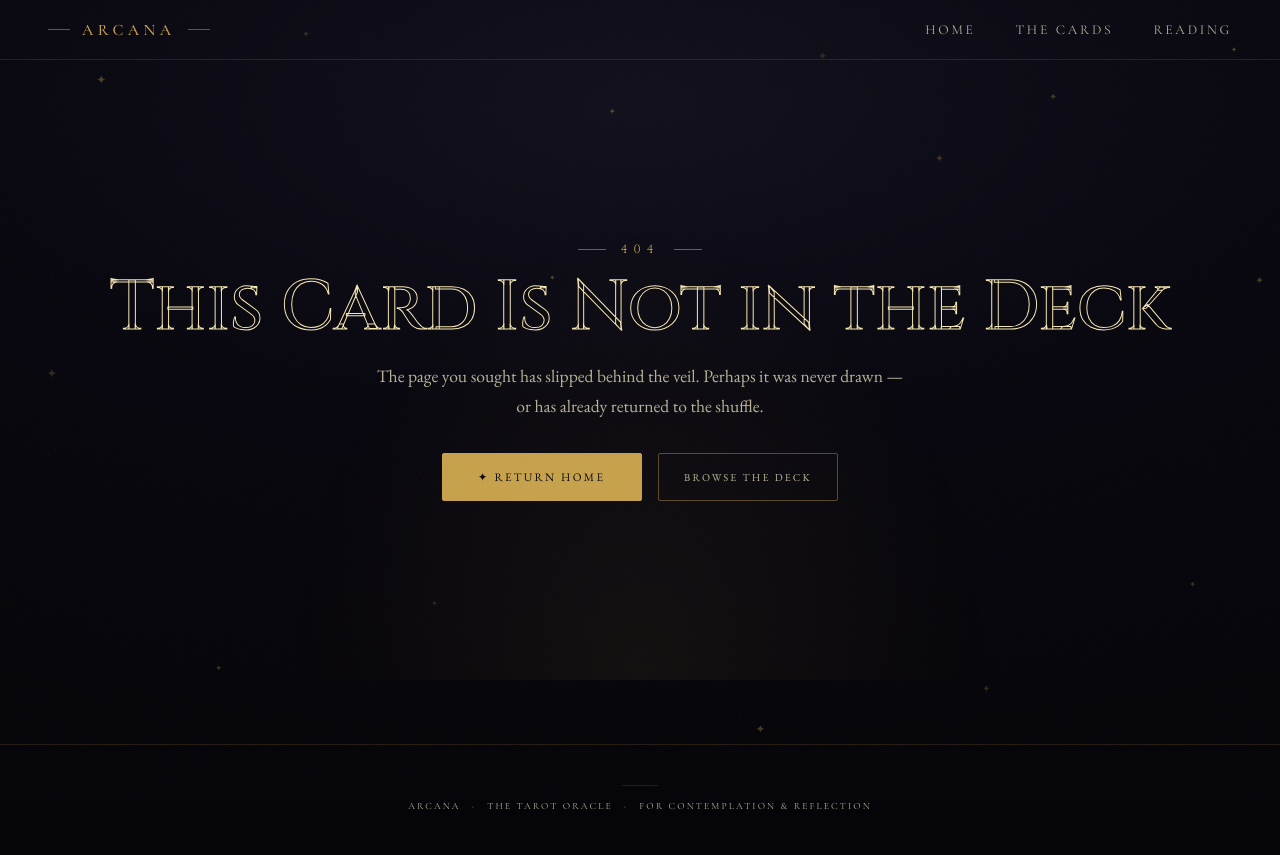
After one commit to dilyana-git/Tarot-app, a Flask app: template templates/404.html in a window 1280 px wide. The commit adds this page. Run offline with Flask 3, Linux system fonts and the light colour scheme; the template is opened without the code that fills it, so the values that code supplies are empty.

Commit message:
Add image-path caching, error pages, SEO/font cleanup, and a smoke suite
Four self-contained improvements from a project review:

- Performance: cache static-asset existence checks (_static_exists via
  lru_cache). Image/video path resolution previously fired ~300 disk
  stats per /cards request on static data; now probed once per path.
- Error pages: on-brand 404/500 templates + handlers (JSON for /api/*),
  replacing Flask's default pages. /card/<bad-id> now lands somewhere nice.
- base.html: drop three unused Google Font families (Almendra Display,
  IM Fell English, Cormorant SC — none referenced in the tokens), and add
  meta description, Open Graph/Twitter tags, theme-color, and an SVG
  favicon.
- Tests: pytest smoke suite (tests/) covering route status, /api/cards and
  /api/reading shapes, the 404 handler, composer determinism, and the
  image placeholder fallback; requirements-dev.txt + root conftest.py so
  imports resolve. CLAUDE.md updated with the test command.

Not addressed (needs a content decision): card art and the
card-placeholder.svg fallback are gitignored and absent, so the deployed
app still shows no imagery.

```diff
--- a/app.py
+++ b/app.py
@@ -1,5 +1,6 @@
 import os
 import random
+from functools import lru_cache
 from flask import Flask, render_template, jsonify, request, abort, url_for
 from data.tarot_data import (
     ALL_CARDS, MAJOR_ARCANA, SPREADS,
@@ -41,12 +42,21 @@ MINOR_RANK_MAP = {
 _IMG_EXTS = ('.jpg', '.jpeg', '.png', '.webp')
 
 
+@lru_cache(maxsize=None)
+def _static_exists(relpath):
+    """Cached os.path.exists for a path under static/. Card data is static, so
+    image/video resolution probes the same handful of paths on every request;
+    without this, /cards alone fires ~300 disk stats per load. Cache is cleared
+    only by restart, which matches how the assets are deployed."""
+    return os.path.exists(os.path.join(app.static_folder, relpath))
+
+
 def get_card_image_path(filename):
     """Return filename if it exists on disk, trying alternate extensions, else placeholder."""
     base, ext = os.path.splitext(filename)
     candidates = [filename] + [base + alt for alt in _IMG_EXTS if alt != ext.lower()]
     for candidate in candidates:
-        if os.path.exists(os.path.join(app.static_folder, candidate)):
+        if _static_exists(candidate):
             return candidate
     return 'images/card-placeholder.svg'
 
@@ -75,14 +85,14 @@ def get_card_video_url(card):
     raw_vid = card.get('video', '')
     if raw_vid:
         path = f'media/{raw_vid}'
-        if os.path.exists(os.path.join(app.static_folder, path)):
+        if _static_exists(path):
             return f'/static/{path}'
 
     slug = card['name'].lower().replace("'", '').replace(' ', '_')
     if slug.startswith('the_'):
         slug = slug[4:]
     path = f'media/{slug}.mp4'
-    if os.path.exists(os.path.join(app.static_folder, path)):
+    if _static_exists(path):
         return f'/static/{path}'
 
     return ''
@@ -263,6 +273,21 @@ def api_cards():
     return jsonify([dict(c) for c in ALL_CARDS])
 
 
+@app.errorhandler(404)
+def not_found(error):
+    # API paths get JSON; pages get the on-brand template.
+    if request.path.startswith('/api/'):
+        return jsonify({'error': 'Not found'}), 404
+    return render_template('404.html'), 404
+
+
+@app.errorhandler(500)
+def server_error(error):
+    if request.path.startswith('/api/'):
+        return jsonify({'error': 'Internal server error'}), 500
+    return render_template('500.html'), 500
+
+
 if __name__ == '__main__':
     debug = os.environ.get('FLASK_DEBUG', 'false').lower() == 'true'
     app.run(debug=debug, port=5000)
--- /dev/null
+++ b/conftest.py
@@ -0,0 +1,2 @@
+# Presence of this file at the project root puts the root on sys.path, so the
+# tests can `import app` whether invoked as `pytest` or `python -m pytest`.
--- /dev/null
+++ b/requirements-dev.txt
@@ -0,0 +1,2 @@
+-r requirements.txt
+pytest==8.2.0
--- a/static/css/style.css
+++ b/static/css/style.css
@@ -319,6 +319,28 @@ a:hover { color: var(--gold-pale); }
   letter-spacing: -.005em;
   text-shadow: none;
   margin: 0 0 .5rem;
+  position: relative; z-index: 1;
+}
+
+/* ── Error pages (404 / 500) — reuse the page-hero idiom, centred ── */
+.error-page {
+  border-bottom: none;
+  min-height: calc(100vh - 60px - 120px);
+  display: flex; flex-direction: column;
+  align-items: center; justify-content: center;
+  padding: 4rem 2rem;
+}
+.error-eyebrow .page-arch-label { letter-spacing: .5em; }
+.error-text {
+  font-family: var(--font-body);
+  font-size: 1.1rem; line-height: 1.7;
+  color: var(--text-dim);
+  max-width: 34rem; margin: .75rem auto 0;
+  position: relative; z-index: 1;
+}
+.error-actions {
+  display: flex; flex-wrap: wrap; gap: 1rem; justify-content: center;
+  margin-top: 2rem;
   position: relative; z-index: 1;
 }
 
--- /dev/null
+++ b/templates/404.html
@@ -0,0 +1,19 @@
+{% extends "base.html" %}
+
+{% block title %}Lost in the Veil — Arcana{% endblock %}
+
+{% block content %}
+<section class="page-hero-arch error-page">
+  <p class="page-arch-eyebrow error-eyebrow">
+    <span class="page-arch-rule"></span>
+    <span class="page-arch-label">404</span>
+    <span class="page-arch-rule"></span>
+  </p>
+  <h1 class="page-arch-title">This Card Is Not in the Deck</h1>
+  <p class="error-text">The page you sought has slipped behind the veil. Perhaps it was never drawn — or has already returned to the shuffle.</p>
+  <div class="error-actions">
+    <a href="{{ url_for('index') }}" class="btn btn-primary">✦ Return Home</a>
+    <a href="{{ url_for('cards') }}" class="btn btn-outline">Browse the Deck</a>
+  </div>
+</section>
+{% endblock %}
--- a/templates/base.html
+++ b/templates/base.html
@@ -4,9 +4,23 @@
   <meta charset="UTF-8" />
   <meta name="viewport" content="width=device-width, initial-scale=1.0" />
   <title>{% block title %}Arcana — The Tarot Oracle{% endblock %}</title>
+  <meta name="description" content="{% block meta_description %}Arcana — an interactive tarot oracle. Explore all 78 cards of the Major and Minor Arcana, and draw a reading for contemplation and reflection.{% endblock %}" />
+  <meta name="theme-color" content="#0A0B11" />
+  <link rel="icon" href="{{ url_for('static', filename='favicon.svg') }}" type="image/svg+xml" />
+
+  <!-- Open Graph / Twitter -->
+  <meta property="og:type" content="website" />
+  <meta property="og:site_name" content="Arcana" />
+  <meta property="og:title" content="{{ self.title() }}" />
+  <meta property="og:description" content="{{ self.meta_description() }}" />
+  <meta property="og:image" content="{{ url_for('static', filename='favicon.svg', _external=True) }}" />
+  <meta name="twitter:card" content="summary" />
+  <meta name="twitter:title" content="{{ self.title() }}" />
+  <meta name="twitter:description" content="{{ self.meta_description() }}" />
+
   <link rel="preconnect" href="https://fonts.googleapis.com" />
   <link rel="preconnect" href="https://fonts.gstatic.com" crossorigin />
-  <link href="https://fonts.googleapis.com/css2?family=Almendra+Display&family=Cinzel:wght@400;500;600;700&family=JetBrains+Mono:wght@400;500&family=IM+Fell+English:ital@0;1&family=Cormorant+Garamond:ital,wght@0,300;0,400;0,500;1,300;1,400&family=Cormorant+SC:wght@300;400;500&family=EB+Garamond:ital,wght@0,400;0,500;1,400&display=swap" rel="stylesheet" />
+  <link href="https://fonts.googleapis.com/css2?family=Cinzel:wght@400;500;600;700&family=JetBrains+Mono:wght@400;500&family=Cormorant+Garamond:ital,wght@0,300;0,400;0,500;1,300;1,400&family=EB+Garamond:ital,wght@0,400;0,500;1,400&display=swap" rel="stylesheet" />
   <link rel="stylesheet" href="{{ url_for('static', filename='css/tokens.css') }}" />
   <link rel="stylesheet" href="{{ url_for('static', filename='css/style.css') }}" />
   {% block head %}{% endblock %}
```
Also changed, not shown: CLAUDE.md (+12 -3 lines), templates/500.html (added, +19 -0 lines), tests/test_smoke.py (added, +111 -0 lines), static/favicon.svg (added).
